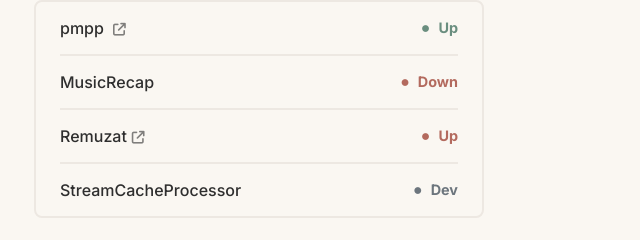
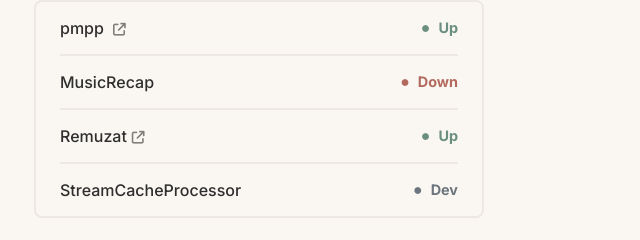
Before and after one commit to AnthonyBarei/portfolio, a plain HTML site: page index.html in a window 1280 px wide. Shown: the part 675-915 px from the top of the page, 381-1021 px from the left. Drawn offline with Linux system fonts and the light colour scheme.

Commit message:
Update index.html

```diff
--- a/index.html
+++ b/index.html
@@ -39,7 +39,7 @@
                     </li>
                     <li>
                         <a href="https://remuzat.anthonybarei.fr" target="_blank" class="project-name">Remuzat<i class="fas fa-arrow-up-right-from-square"></i></a>
-                        <span class="status status-down">Up</span>
+                        <span class="status status-up">Up</span>
                     </li>
                     <li>
                         <span class="project-name">StreamCacheProcessor</span>
```
